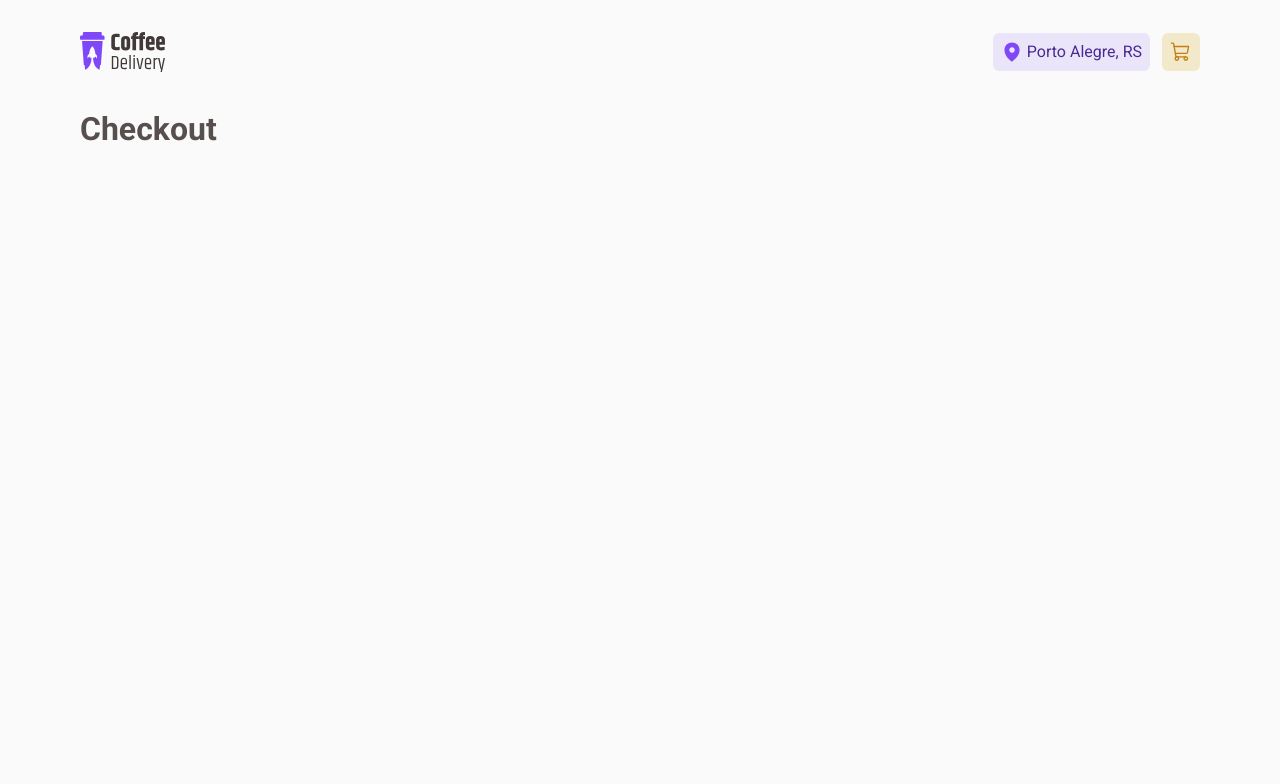
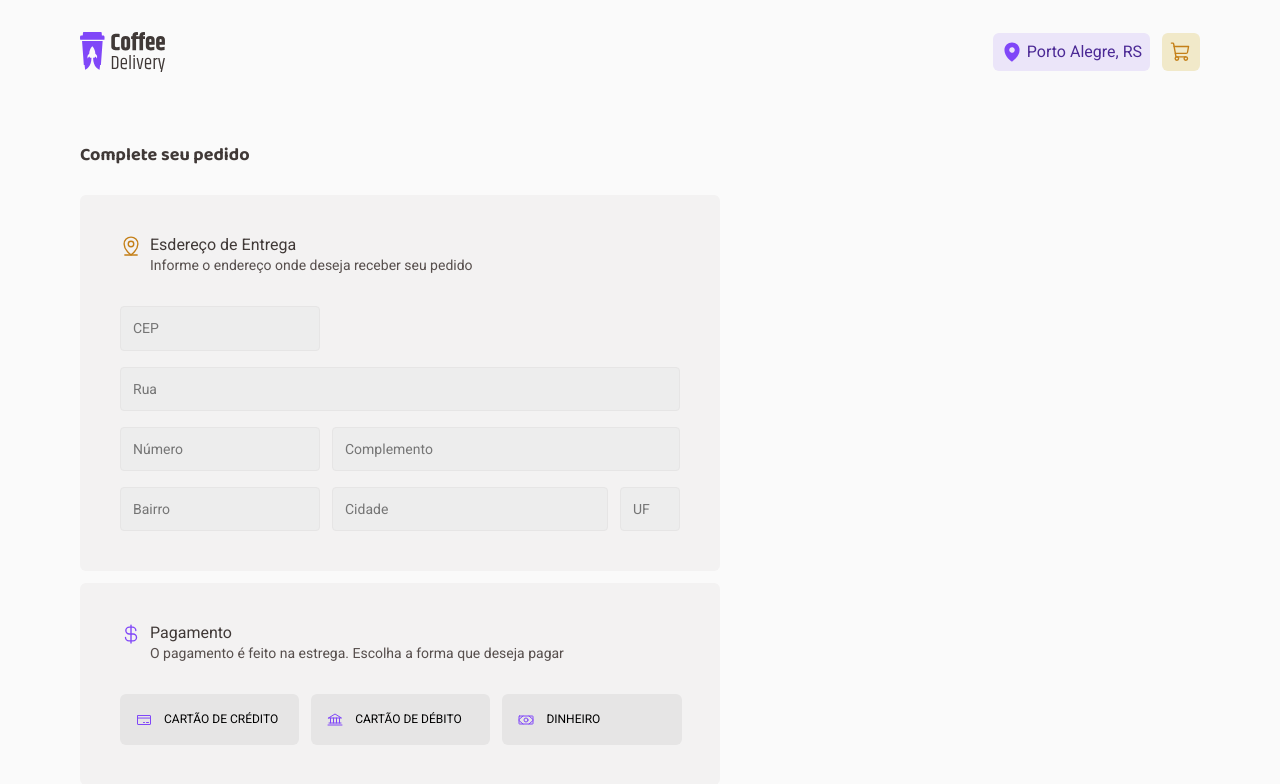
Before and after one commit to AronAdamsRapetto/desafio-coffe-delivery, a React (Vite) app: page /checkout in a window 1280 px wide. Shown: the top 784 px of the page. Built offline with nearby package versions, Linux system fonts and the light colour scheme.

Commit message:
feat: checkout page form

```diff
--- a/src/Router.tsx
+++ b/src/Router.tsx
@@ -1,6 +1,6 @@
 import { Route, Routes } from 'react-router-dom'
 import { Home } from './pages/home'
-import { Checkout } from './pages/Checkout'
+import { Checkout } from './pages/checkout/Checkout'
 import { Feedback } from './pages/Feedback'
 import { DefaultLayout } from './layouts/DefaultLayout'
 
--- a/src/pages/Checkout.tsx
+++ /dev/null
@@ -1,7 +0,0 @@
-export function Checkout() {
-  return (
-    <div>
-      <h1>Checkout</h1>
-    </div>
-  )
-}
--- /dev/null
+++ b/src/pages/checkout/Checkout.tsx
@@ -0,0 +1,12 @@
+import { CheckoutForm } from './components/checkoutForm/CheckoutForm'
+import { CheckoutPageContainer } from './styles'
+
+export function Checkout() {
+  return (
+    <CheckoutPageContainer>
+      <CheckoutForm />
+      {/* Componente checkout */}
+      {/* Sub-componente de checkout (cards dos produtos) */}
+    </CheckoutPageContainer>
+  )
+}
--- /dev/null
+++ b/src/pages/checkout/components/checkoutForm/CheckoutForm.tsx
@@ -0,0 +1,94 @@
+import {
+  Bank,
+  CreditCard,
+  CurrencyDollar,
+  MapPinLine,
+  Money,
+} from 'phosphor-react'
+import * as styled from './styles'
+import React, { useState } from 'react'
+
+interface test extends EventTarget {
+  innerText: string
+}
+
+export interface SelectPaymentEvent
+  extends React.MouseEventHandler<HTMLElement> {
+  target: test
+}
+
+export function CheckoutForm() {
+  const [paymentOption, setPaymentOption] = useState('')
+
+  const handleSelectPaymentOption = ({
+    target: { innerText },
+  }: SelectPaymentEvent) => {
+    setPaymentOption(innerText)
+  }
+
+  return (
+    <styled.CheckoutFormContainer>
+      <h4>Complete seu pedido</h4>
+      <styled.AddressInfoContainer>
+        <styled.InstructionAddressContainer>
+          <MapPinLine size={22} />
+          <div>
+            <span>Esdereço de Entrega</span>
+            <span>Informe o endereço onde deseja receber seu pedido</span>
+          </div>
+        </styled.InstructionAddressContainer>
+
+        <styled.FormContainer>
+          <styled.CepInput type="text" placeholder="CEP" />
+          <styled.StreetInput type="text" placeholder="Rua" />
+          <styled.NumberInput type="text" placeholder="Número" />
+          <styled.ComplementInput type="text" placeholder="Complemento" />
+          <styled.DistrictInput type="text" placeholder="Bairro" />
+          <styled.CityInput type="text" placeholder="Cidade" />
+          <styled.StateInput type="text" placeholder="UF" />
+        </styled.FormContainer>
+      </styled.AddressInfoContainer>
+
+      <styled.PaymentOptionsContainer>
+        <styled.InstructionPaymentContainer>
+          <CurrencyDollar size={22} />
+          <div>
+            <span>Pagamento</span>
+            <span>
+              O pagamento é feito na estrega. Escolha a forma que deseja pagar
+            </span>
+          </div>
+        </styled.InstructionPaymentContainer>
+        <styled.OptionsContainer>
+          <styled.PaymentOption
+            onClick={(event) =>
+              handleSelectPaymentOption(event as SelectPaymentEvent)
+            }
+            selected={paymentOption === 'CARTÃO DE CRÉDITO'}
+          >
+            <CreditCard size={16} />
+            <span>Cartão de Crédito</span>
+          </styled.PaymentOption>
+          <styled.PaymentOption
+            onClick={(event) =>
+              handleSelectPaymentOption(event as SelectPaymentEvent)
+            }
+            selected={paymentOption === 'CARTÃO DE DÉBITO'}
+          >
+            <Bank size={16} />
+            <span>Cartão de Débito</span>
+          </styled.PaymentOption>
+          <styled.PaymentOption
+            onClick={(event) =>
+              handleSelectPaymentOption(event as SelectPaymentEvent)
+            }
+            selected={paymentOption === 'DINHEIRO'}
+          >
+            <Money size={16} />
+            <span>Dinheiro</span>
+          </styled.PaymentOption>
+        </styled.OptionsContainer>
+      </styled.PaymentOptionsContainer>
+    </styled.CheckoutFormContainer>
+  )
+}
--- /dev/null
+++ b/src/pages/checkout/components/checkoutForm/styles.ts
@@ -0,0 +1,164 @@
+import styled, { css } from 'styled-components'
+import { SelectPaymentEvent } from './CheckoutForm'
+
+interface PaymentOptionProps {
+  selected: boolean
+  onClick: (event: SelectPaymentEvent) => void
+}
+
+export const CheckoutFormContainer = styled.section`
+  display: flex;
+  flex-direction: column;
+  justify-content: flex-start;
+  align-items: flex-start;
+  gap: 0.75rem;
+
+  h4 {
+    font-family: 'Baloo 2', cursive;
+    font-weight: bold;
+    font-size: 1.125rem;
+    color: ${(props) => props.theme['base-subtitle']};
+    line-height: 1.3;
+    margin-bottom: 1rem;
+  }
+`
+
+const BaseContentContainer = styled.div`
+  display: flex;
+  flex-direction: column;
+  align-items: flex-start;
+  padding: 2.5rem;
+  gap: 2rem;
+  background: ${(props) => props.theme['base-card']};
+  border-radius: 6px;
+  max-width: 40rem;
+`
+
+export const AddressInfoContainer = styled(BaseContentContainer)``
+
+const BaseInstructionContainer = styled.div`
+  display: flex;
+  gap: 0.5rem;
+
+  div {
+    display: flex;
+    flex-direction: column;
+    line-height: 1.3;
+
+    > span:first-child {
+      color: ${(props) => props.theme['base-subtitle']};
+    }
+
+    > span:last-child {
+      font-size: 0.875rem;
+      color: ${(props) => props.theme['base-text']};
+    }
+  }
+`
+
+export const InstructionAddressContainer = styled(BaseInstructionContainer)`
+  svg {
+    color: ${(props) => props.theme['yellow-dark']};
+  }
+`
+
+const BaseInput = styled.input`
+  padding: 0.75rem;
+  border: 1px solid ${(props) => props.theme['base-button']};
+  background: ${(props) => props.theme['base-input']};
+  border-radius: 4px;
+  font-size: 0.875rem;
+  line-height: 1.3;
+`
+
+export const CepInput = styled(BaseInput)`
+  grid-column: 1;
+  grid-row: 1;
+`
+
+export const StreetInput = styled(BaseInput)`
+  grid-column: 1 / span 3;
+  grid-row: 2;
+`
+
+export const NumberInput = styled(BaseInput)`
+  grid-column: 1;
+  grid-row: 3;
+`
+
+export const ComplementInput = styled(BaseInput)`
+  grid-column: 2 / 4;
+  grid-row: 3;
+`
+
+export const DistrictInput = styled(BaseInput)`
+  grid-column: 1;
+  grid-row: 4;
+`
+
+export const CityInput = styled(BaseInput)`
+  grid-column: 2;
+  grid-row: 4;
+`
+
+export const StateInput = styled(BaseInput)`
+  grid-column: 3;
+  grid-row: 4;
+`
+
+export const FormContainer = styled.form`
+  display: grid;
+  grid-template-columns: 12.5rem 17.25rem 3.75rem;
+  width: 100%;
+  gap: 1rem 0.75rem;
+`
+
+export const PaymentOptionsContainer = styled(BaseContentContainer)``
+
+export const InstructionPaymentContainer = styled(BaseInstructionContainer)`
+  svg {
+    color: ${(props) => props.theme.purple};
+  }
+`
+
+export const OptionsContainer = styled.div`
+  display: flex;
+  gap: 0.75rem;
+`
+
+export const PaymentOption = styled.button<PaymentOptionProps>`
+  border: none;
+  display: flex;
+  gap: 0.75rem;
+  justify-content: flex-start;
+  align-items: center;
+  padding: 1rem;
+  border-radius: 6px;
+  font-size: 0.75rem;
+  line-height: 1.6;
+  width: 11.2rem;
+  text-transform: uppercase;
+
+  ${(props) => {
+    if (props.selected) {
+      return css`
+        background: ${(props) => props.theme['purple-light']};
+        border: 1px solid ${(props) => props.theme.purple};
+      `
+    }
+
+    return css`
+      background: ${(props) => props.theme['base-button']};
+    `
+  }}
+
+  svg {
+    color: ${(props) => props.theme.purple};
+  }
+
+  :hover {
+    background: ${(props) => props.theme['base-hover']};
+    color: ${(props) => props.theme['base-subtitle']};
+    cursor: pointer;
+  }
+`
--- /dev/null
+++ b/src/pages/checkout/styles.ts
@@ -0,0 +1,7 @@
+import styled from 'styled-components'
+
+export const CheckoutPageContainer = styled.main`
+  display: flex;
+  gap: 2rem;
+  margin-top: 2.5rem;
+`
```
